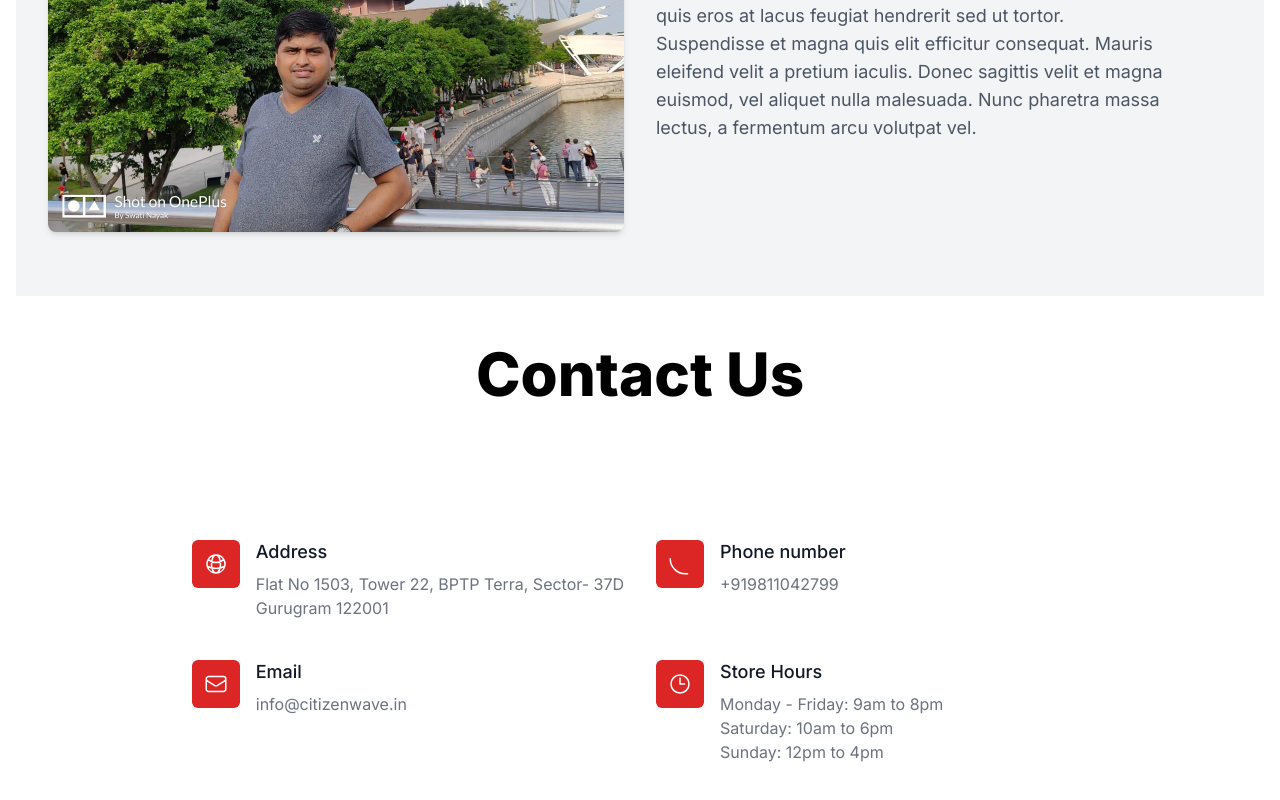
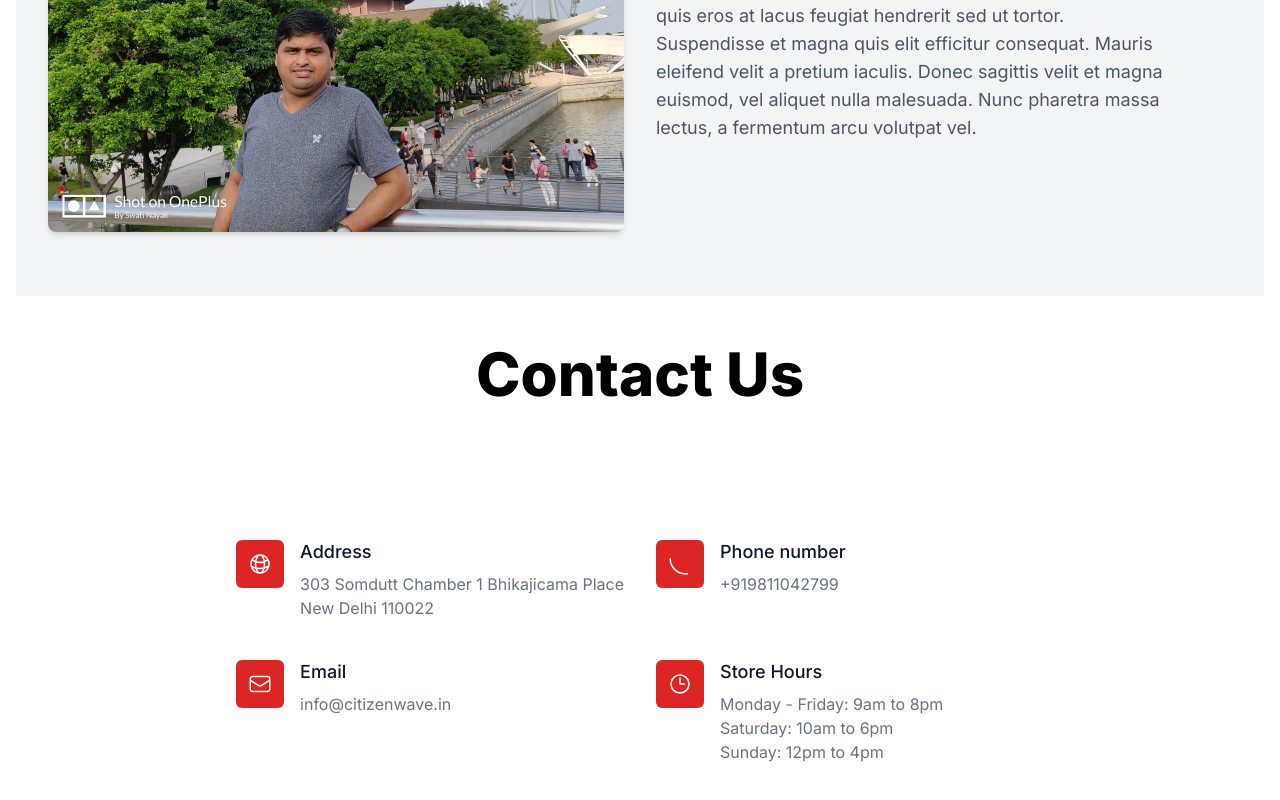
Before and after one commit to yashuswe/citizen-landing, a Next.js app: page / in a window 1280 px wide. Shown: the part 4162-4962 px from the top of the page. Built offline with nearby package versions, Linux system fonts and the light colour scheme.

Commit message:
Update ContactUs.tsx

```diff
--- a/src/app/sections/ContactUs/ContactUs.tsx
+++ b/src/app/sections/ContactUs/ContactUs.tsx
@@ -34,10 +34,12 @@ const ContactUs = () => {
                     Address
                   </dt>
                   <dd className="mt-2 text-base text-gray-500">
-                    Flat No 1503, Tower 22, BPTP Terra, Sector- 37D
+                    303 Somdutt Chamber 1
+Bhikajicama Place
+
                     <br />
-                    Gurugram 122001{" "}
-                  </dd>
+New Delhi
+110022                  </dd>
                 </div>
               </div>
 
```
